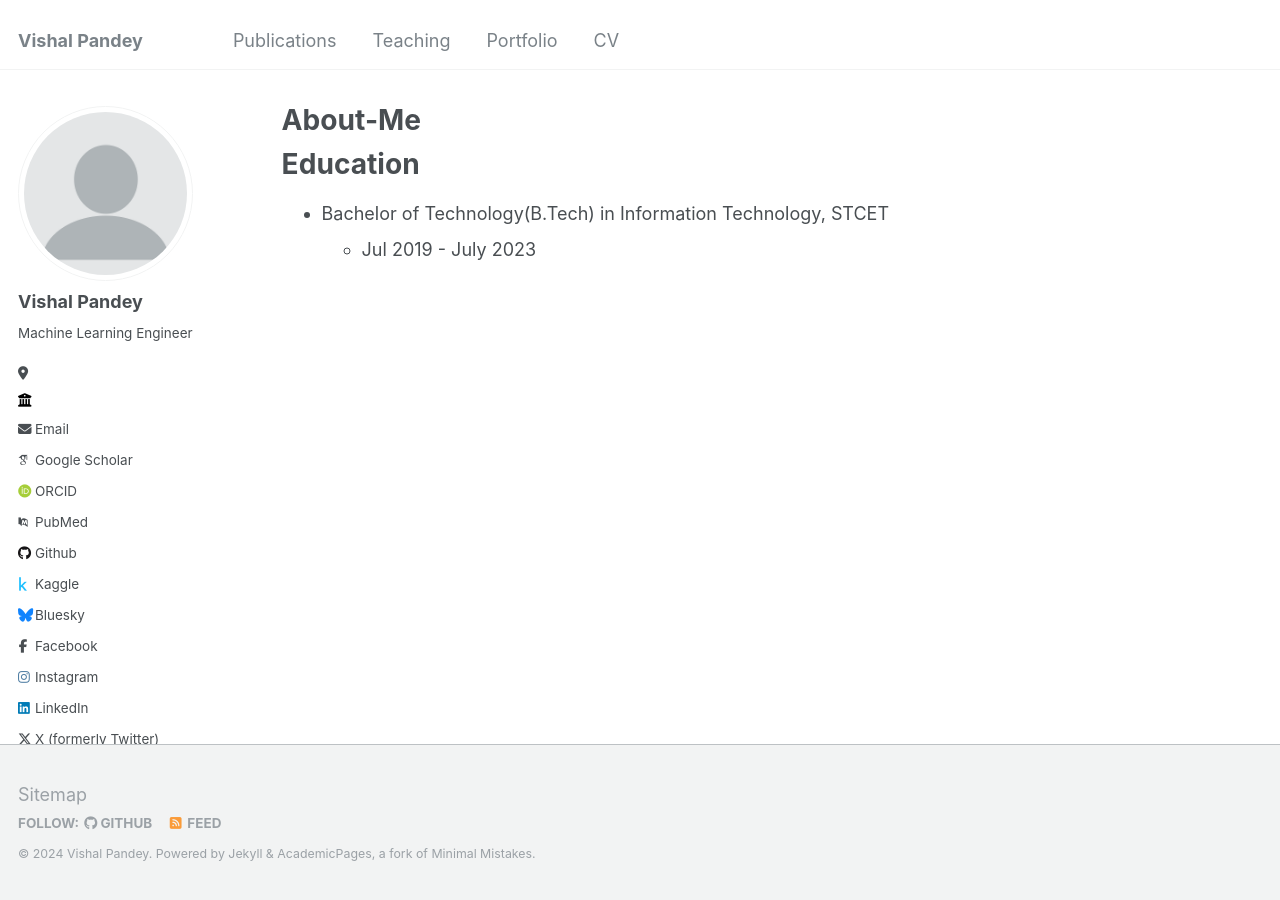
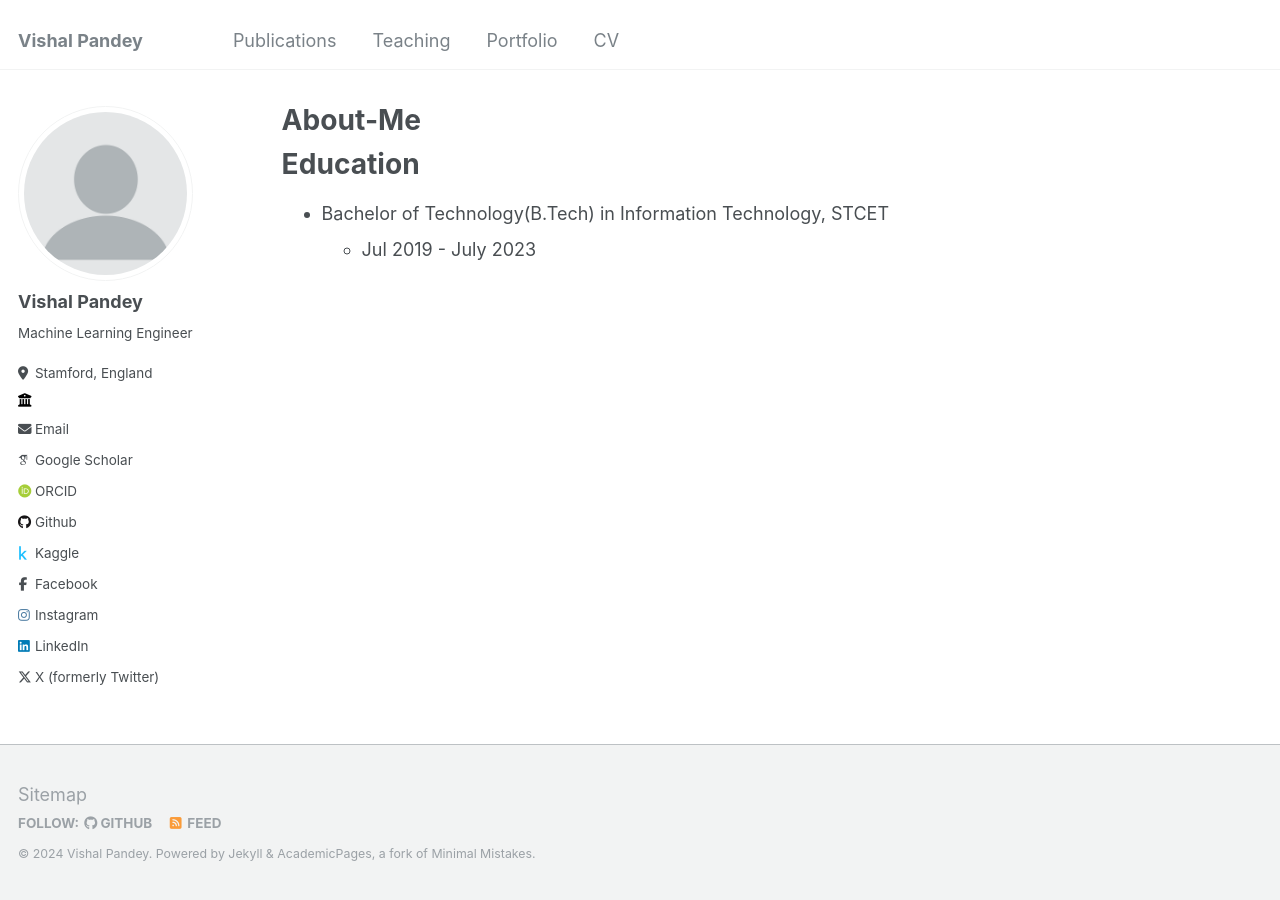
Before and after one commit to Vishal-sys-code/vishal-sys-code.github.io, a Jekyll site: the page built from _pages/about.md, in a window 1280 px wide. Built offline with Jekyll 4.4.1, drawn with Linux system fonts in a browser that asks for light colours; some web fonts are replaced.

Commit message:
Update _config.yml

```diff
--- a/_config.yml
+++ b/_config.yml
@@ -25,7 +25,7 @@ author:
   name             : "Vishal Pandey"
   pronouns         : # example: "she/her"
   bio              : "Machine Learning Engineer"
-  location         : ""
+  location         : "Stamford, England"
   employer         : ""
   uri              : # URL
   email            : "bishalpandey2001@gmail.com"
@@ -36,7 +36,7 @@ author:
   impactstory      : # URL
   orcid            : "http://orcid.org/0000-0002-5139-8392"
   semantic         : # URL
-  pubmed           : ""
+  pubmed           :
   researchgate     : # URL
 
   # Repositories and software development
@@ -48,7 +48,7 @@ author:
   stackoverflow    : # User number or user number and name (i.e., use "1" or "1/jeff-atwood")
 
   # Social media
-  bluesky          : "bsky.app" # Replace this with you Bluesky username
+  bluesky          :  # Replace this with you Bluesky username
   facebook         : "tmleyncodes"
   flickr           : # Username
   foursquare       : # Username
```
